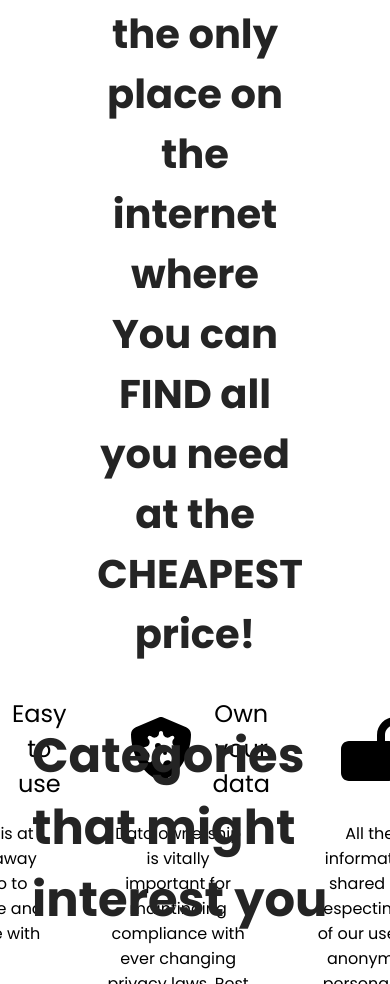
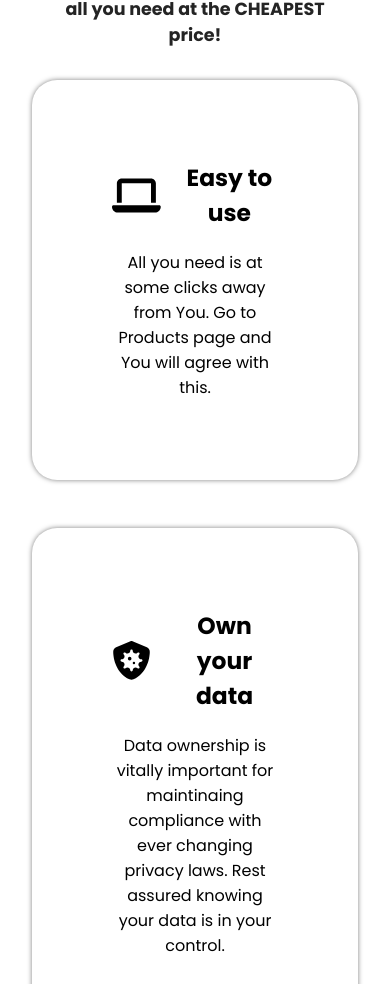
Before and after one commit to sebaslozano99/secondEcommerce, a React (Vite) app: page / in a window 390 px wide. Shown: the part 1016-2000 px from the top of the page. Built offline with nearby package versions, Linux system fonts and the light colour scheme; no server answers.

Commit message:
Seventh commit

```diff
--- a/src/components/productItem/ProductItem.jsx
+++ b/src/components/productItem/ProductItem.jsx
@@ -1,9 +1,10 @@
 import { UseProductContext } from "../../contexts/DataContext";
 import { UseCartContext } from "../../contexts/CartContext";
 import { UseIsOpenContext } from "../../contexts/IsOpen";
+import { UseAuthContext } from "../../contexts/FakeAuthContext";
 import { FontAwesomeIcon } from "@fortawesome/react-fontawesome";
 import { faHeart } from "@fortawesome/free-regular-svg-icons";
-import { Link } from "react-router-dom";
+import { Link, useNavigate } from "react-router-dom";
 import PropTypes from "prop-types";
 import styles from "./ProductItem.module.css";
 
@@ -12,12 +13,30 @@ const ProductItem = ({product}) => {
   const { wishList, dispatch } = UseProductContext();
   const { cart, dispatchCart } = UseCartContext();
   const { dispatchIsOpen } = UseIsOpenContext();
+  const { isAuthenticated } = UseAuthContext();
+  const navigate = useNavigate();
   const isAlreadyInCart = cart.some(element => element.id === product.id);
   const isAlreadyInWishList = wishList.some(element => element.id === product.id);
 
+
   function checkIfAlreadyIncluded(product){
-    dispatchCart({type: "add-item/cart", payload: {id: product.id, newProduct: {...product, quantity: 1}}});
-    dispatchIsOpen({type: "open-close/cart"});
+    if(isAuthenticated){
+      dispatchCart({type: "add-item/cart", payload: {id: product.id, newProduct: {...product, quantity: 1}}});
+      dispatchIsOpen({type: "open-close/cart"});
+    }
+    else{
+      navigate("/login");
+    }
+
+  }
+
+  function onAddWishList(){
+    if(isAuthenticated) {
+      dispatch({type: "wishlist/add", payload: {id:product.id, newWish: product}});
+    }
+    else{
+      navigate("/login");
+    }
   }
 
 
@@ -49,13 +68,13 @@ const ProductItem = ({product}) => {
 
         <div className={styles.buttonContainer} >
 
-           <button onClick={() => checkIfAlreadyIncluded(product)} disabled={isAlreadyInCart} style={isAlreadyInCart ? {cursor: "not-allowed"} : {}} >
+          <button onClick={() => checkIfAlreadyIncluded(product)} disabled={isAlreadyInCart} style={isAlreadyInCart ? {cursor: "not-allowed"} : {}} >
             {isAlreadyInCart ? "Added" : "Add"}
           </button>
 
-           <button onClick={() => dispatch({type: "wishlist/add", payload: {id:product.id, newWish: product}})} style={isAlreadyInWishList ? {cursor: "not-allowed"} : {}}  >
+          <button onClick={onAddWishList} style={isAlreadyInWishList ? {cursor: "not-allowed"} : {}}  >
             <FontAwesomeIcon icon={faHeart} color={isAlreadyInWishList ? "aqua" : ""}  />
-           </button>
+          </button>
 
         </div>
 
--- a/src/components/productItem/ProductItem.module.css
+++ b/src/components/productItem/ProductItem.module.css
@@ -121,4 +121,5 @@
     cursor: pointer;
 }
 
+
 /* BUTTON CONTAINER */
--- a/src/contexts/DataContext.jsx
+++ b/src/contexts/DataContext.jsx
@@ -9,7 +9,7 @@ const BASE_URL = "https://dummyjson.com/products";
 
 const initialValues = {
     dataFromApi: [],
-    wishList: [],
+    wishList: JSON.parse(localStorage.getItem("wishList")) ?? [],
     isLoading: false,
     category: JSON.parse(localStorage.getItem("category")) ?? "smartphones",
 }
@@ -70,8 +70,9 @@ const DataContext = ({children}) => {
 
   useEffect(() => {
     window.localStorage.setItem("category", JSON.stringify(category));
+    window.localStorage.setItem("wishList", JSON.stringify(wishList));
     // window.localStorage.setItem("cart", JSON.stringify(cart));
-  }, [category])
+  }, [category, wishList])
 
 
   return (
--- a/src/pages/homepage/HomePage.module.css
+++ b/src/pages/homepage/HomePage.module.css
@@ -1,6 +1,6 @@
 .container{
     width: 100%;
-    /* height: ; */
+    /* height: 100vh; */
 }
 
 .banner{
@@ -10,8 +10,19 @@
     /* background-image: url(https://pixabay.com/photos/laptop-workstation-browsing-tablet-1483974/); */
     background-repeat: no-repeat;
     background-size: cover;
-    /* border: 3px solid red; */
+    border: 3px solid red;
 }
+
+
+@media(max-width: 1000px){
+    .container{
+        height: 90%;
+    }
+    .banner{
+        background-size: contain;
+    }
+}
+
 
 
 
@@ -21,7 +32,7 @@
 
 .sectionOne {
     width: 100%;
-    height: 90vh;
+    min-height: 90vh;
     /* border: 2px dashed red; */
     padding: 2em;
     display: flex;
@@ -31,11 +42,12 @@
 }
 
 .sectionOneFirstDiv{
-    width: 60%;
+    width: 80%;
+    /* border: 2px dotted purple; */
 }
 
 .sectionOneFirstDiv h2{
-    font-size: 2.5em;
+    font-size: 3.8vw;
     color: rgb(36, 36, 36);
     font-family: "Poppins", sans-serif;
     font-weight: bold;
@@ -47,11 +59,13 @@
 .sectionOneSecondDiv{
     display: grid;
     grid-template-columns: repeat(3, 1fr);
+    /* border: 5px dashed blue; */
+    width: 100%;
 }
 
 .sectionOneSecondDiv .insideDiv{
     /* border: 2px solid brown; */
-    padding: 2em;
+    padding: 1em;
     display: flex;
     flex-direction: column;
     align-items: center;
@@ -62,7 +76,7 @@
 
 .sectionOneSecondDiv .insideDiv div{
     /* border: 1px solid red; */
-    width: 70%;
+    width: 100%;
     display: flex;
     align-items: center;
     gap: 20px;
@@ -70,20 +84,60 @@
 
 
 .sectionOneSecondDiv .insideDiv div h5{
-    font-size: 1.5em;
+    font-size: 1.2em;
     text-align: center;
+    font-weight: bold;
 }
 
 
 .icon{
-    font-size: 4em;
+    font-size: 6vw;
 }
 
 .sectionOneSecondDiv .insideDiv  p{
     text-align: center;
+
 }
 
 /* Section One */
+
+
+
+@media (max-width: 900px){
+    .sectionOneSecondDiv{
+        grid-template-columns: repeat(1, 1fr);
+        gap: 3em;
+        margin-top: 2em;
+    }
+
+    .sectionOneFirstDiv h2{
+        font-size: 4.5vw;
+    }
+
+    .sectionOneSecondDiv .insideDiv{
+        box-shadow: 0 0 5px rgba(0, 0, 0, .5);
+        border-radius: 25px;
+        padding: 5em;
+    }
+
+    .sectionOneSecondDiv .insideDiv div{
+        justify-content: center;
+    }
+
+    .sectionOneSecondDiv .insideDiv div h5{
+        font-size: 6vw;
+    }
+
+    .icon{
+        font-size: 10vw;
+    }
+}
+
+
+
+
+
+
 
 
 
@@ -92,7 +146,7 @@
 .sectionTwo {
     /* border: 2px dashed red; */
     width: 100%;
-    height: 90vh;
+    min-height: 90vh;
     padding: 2em;
     display: flex;
     flex-direction: column;
@@ -104,6 +158,7 @@
     font-size: 3em;
     font-weight: bold;
     color: rgb(36, 36, 36);
+    text-align: center;
 }
 
 
@@ -127,3 +182,28 @@
     object-fit: contain;
     border-radius: 25px;
 }
+
+
+@media(max-width: 900px){
+    .sectionTwo{
+        padding: 15px;
+        justify-content: center;
+    }
+
+    .sectionTwo .divTwo{
+        flex-direction: column;
+    }
+
+    .sectionTwo h2{
+        font-size: 5vw;
+        margin-bottom: 1em;
+    }
+
+    .sectionTwo .divTwo{
+        gap: 2em;
+    }
+
+    .sectionTwo .divTwo div{
+        width: 60%;
+    }
+}
```
